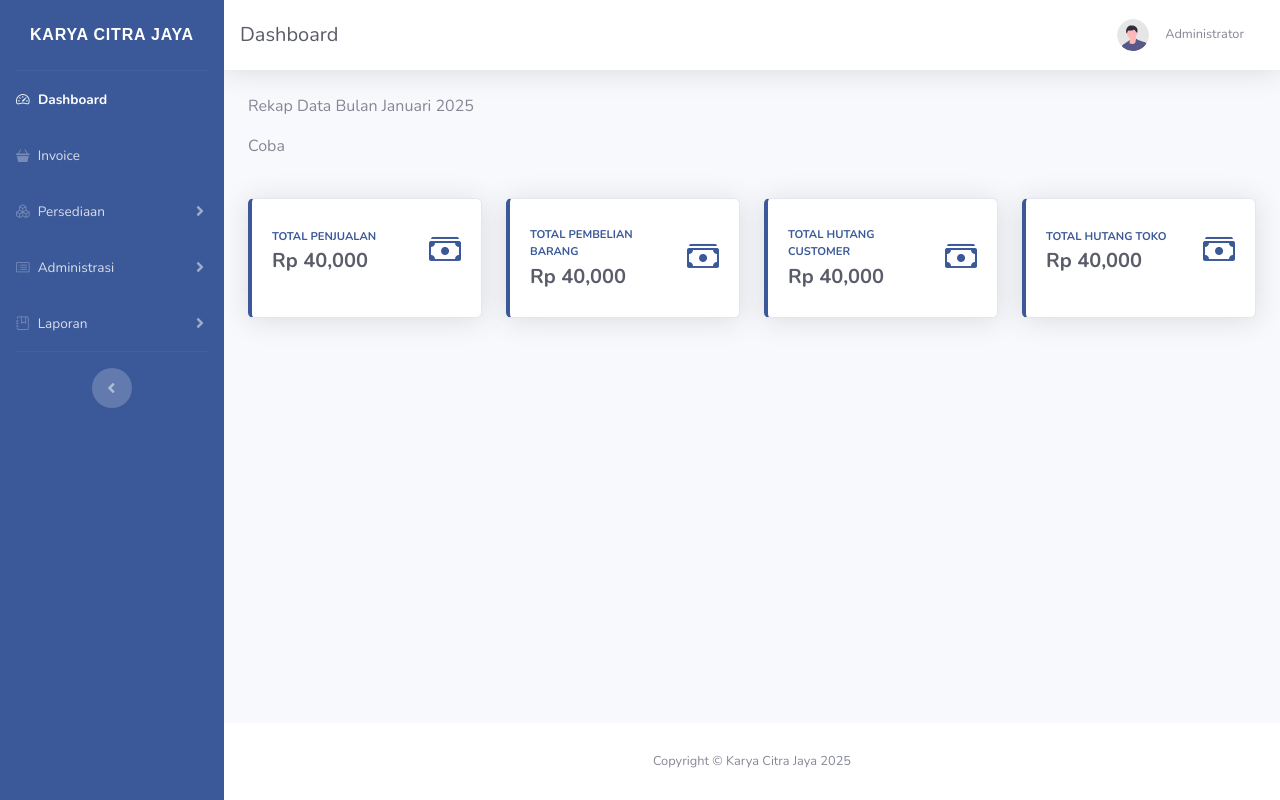
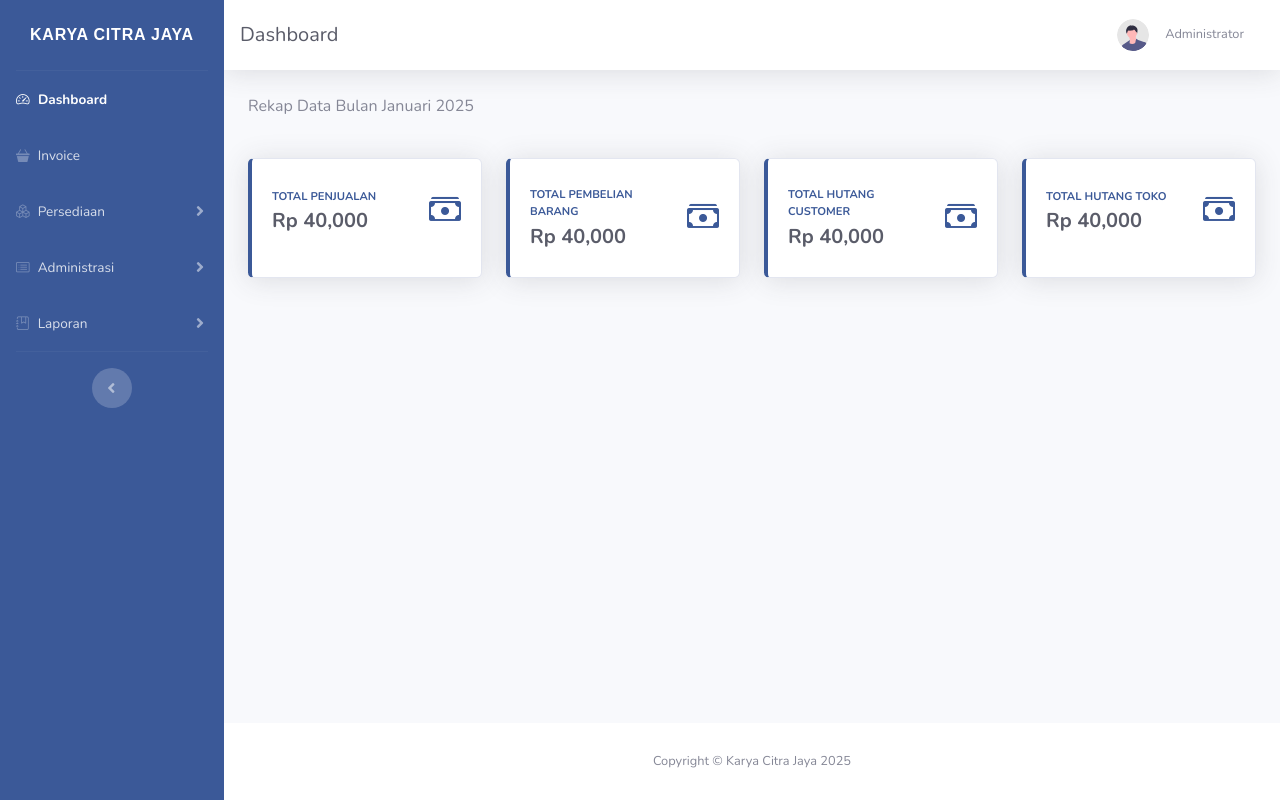
Before and after one commit to nadiaamanda-22/karya_citra_jaya, a CodeIgniter app: page /karya_citra_jaya/Dashboard in a window 1280 px wide. Run offline with CodeIgniter, Linux system fonts and the light colour scheme; some libraries are stand-ins or nearby versions.

Commit message:
menghapus kalimat coba

```diff
--- a/application/views/dashboard/dashboard.php
+++ b/application/views/dashboard/dashboard.php
@@ -3,7 +3,7 @@
      <div class="row">
          <?php $bulan = date('m'); ?>
          <p>Rekap Data Bulan <?= $this->fungsional->bulanIndonesia($bulan) . ' ' . date('Y') ?></p>
-         <p>Coba</p>
+
      </div>
 
      <!-- Content -->
```
